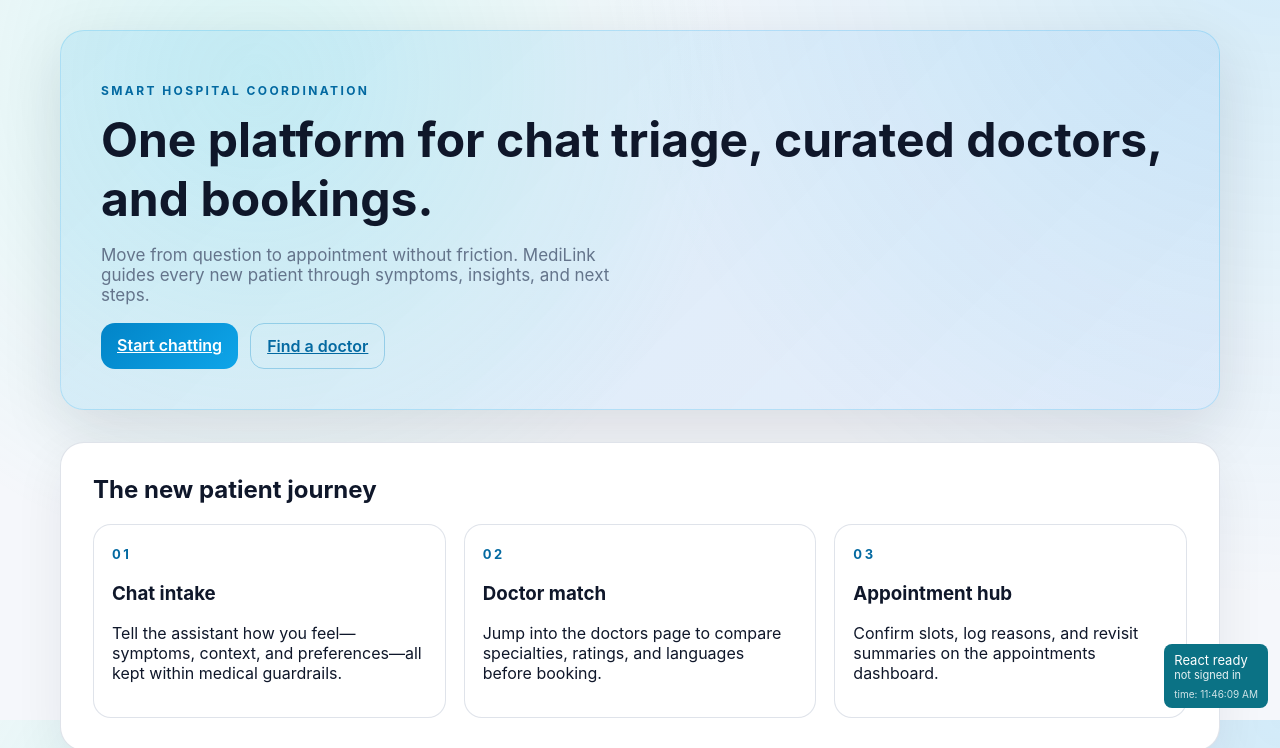
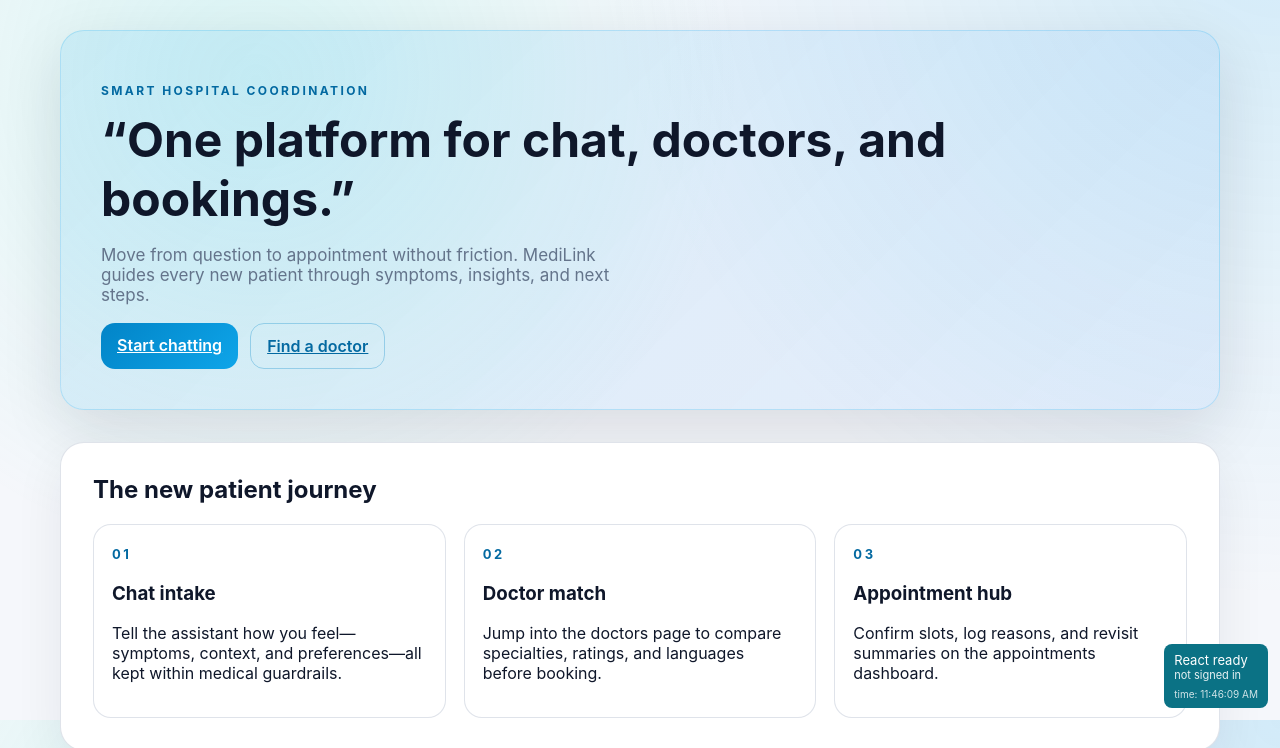
Before and after one commit to mostakimsakib0/Medilink-Smart-Hospital-Appointment-Booking-System, a website: page frontend/public/index.html in a window 1280 px wide. Shown: the part 80-828 px from the top of the page. Drawn offline with nearby package versions, Linux system fonts and the light colour scheme; no server answers.

Commit message:
Commit all changes

```diff
--- a/frontend/public/index.html
+++ b/frontend/public/index.html
@@ -28,7 +28,7 @@
     <section class="hero">
       <div class="hero-copy">
         <p class="hero-eyebrow">Smart hospital coordination</p>
-        <h1>One platform for chat triage, curated doctors, and bookings.</h1>
+        <h1>“One platform for chat, doctors, and bookings.”</h1>
         <p class="hero-summary">Move from question to appointment without friction. MediLink guides every new patient through symptoms, insights, and next steps.</p>
         <div class="hero-actions">
           <a id="hero-chat" class="btn btn-primary" href="assistant.html">Start chatting</a>
```
Also changed, not shown: 3 other files.
